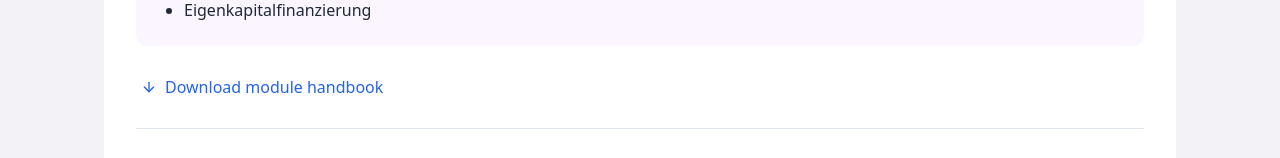
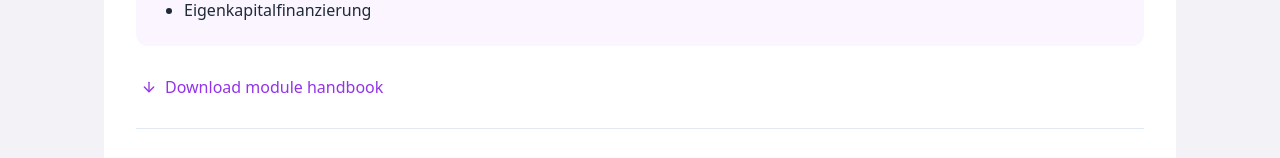
Before and after one commit to cojok/p-340738, a React (Vite) app: page /course/content in a window 1280 px wide. Shown: the part 574-732 px from the top of the page. Built offline with nearby package versions, Linux system fonts and the light colour scheme.

Commit message:
Update link colors
Updated the colors of the "more" and "module handbook" links to align with the design kit.

```diff
--- a/src/components/learning/CourseInfoContent.tsx
+++ b/src/components/learning/CourseInfoContent.tsx
@@ -20,8 +20,8 @@ const StyledLink: React.FC<StyledLinkProps> = ({ href, children, icon, className
       target="_blank"
       rel="noopener noreferrer"
       className={cn(
-        "inline-flex items-center text-blue-600 hover:text-purple-600 gap-2 hover:underline transition-colors py-1 px-1",
-        "border border-transparent hover:border-blue-200 rounded",
+        "inline-flex items-center text-purple-600 hover:text-purple-800 gap-2 hover:underline transition-colors py-1 px-1",
+        "border border-transparent hover:border-purple-200 rounded",
         className
       )}
       download={download}
@@ -53,7 +53,7 @@ export const CourseInfoContent: React.FC = () => {
             {courseDescription}
           </p>
           <CollapsibleTrigger asChild>
-            <button className="text-blue-500 hover:underline focus:outline-none mt-1">
+            <button className="text-purple-600 hover:text-purple-800 hover:underline focus:outline-none mt-1">
               {isOpen ? "Less" : "More"}
             </button>
           </CollapsibleTrigger>
--- a/src/pages/course/ContentPage.tsx
+++ b/src/pages/course/ContentPage.tsx
@@ -1,4 +1,3 @@
-
 import React from "react";
 import { Header } from "@/components/learning/Header";
 import { Button } from "@/components/ui/button";
@@ -22,8 +21,8 @@ const StyledLink: React.FC<StyledLinkProps> = ({ href, children, icon, className
       target="_blank"
       rel="noopener noreferrer"
       className={cn(
-        "inline-flex items-center text-blue-600 hover:text-purple-600 gap-2 hover:underline transition-colors py-1 px-1",
-        "border border-transparent hover:border-blue-200 rounded",
+        "inline-flex items-center text-purple-600 hover:text-purple-800 gap-2 hover:underline transition-colors py-1 px-1",
+        "border border-transparent hover:border-purple-200 rounded",
         className
       )}
       download={download}
```
